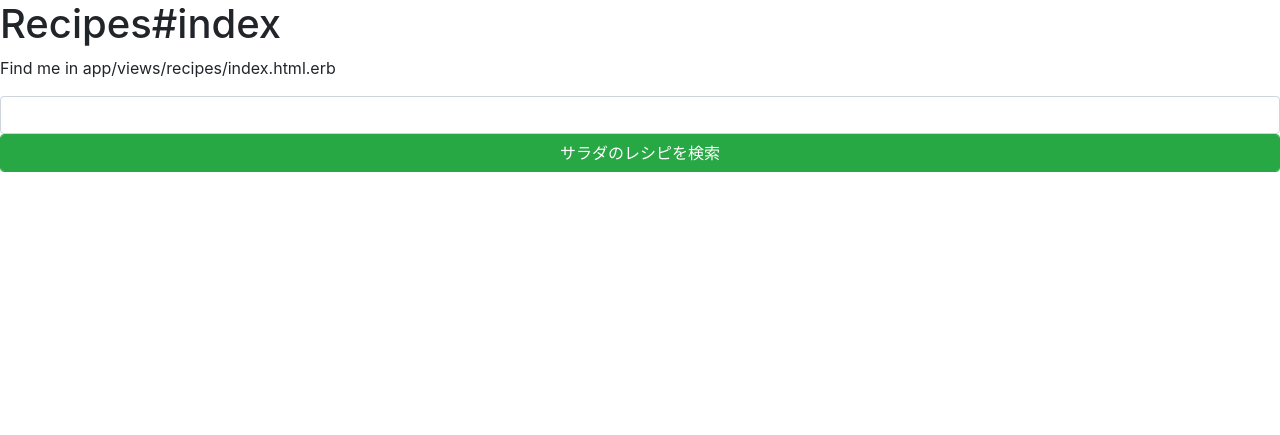
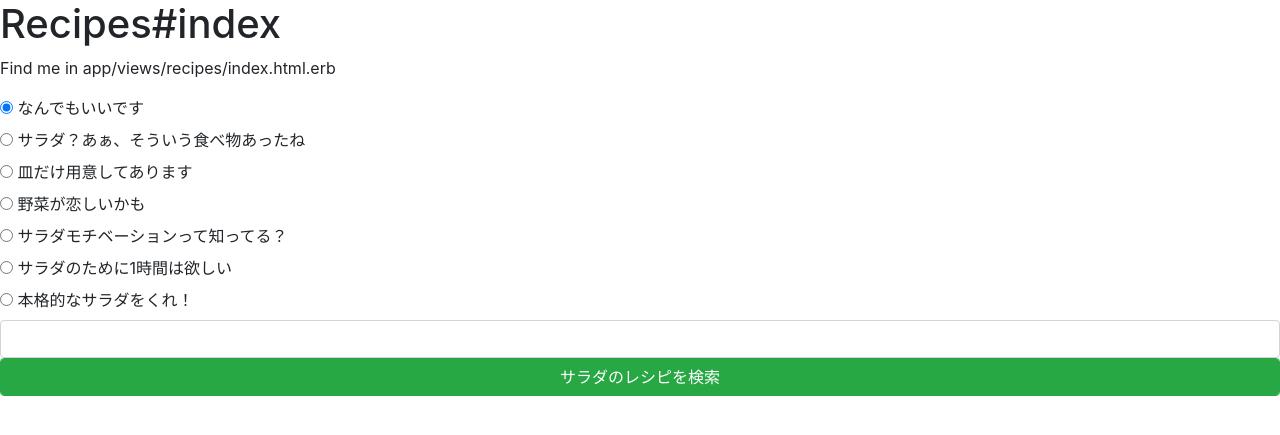
Before and after one commit to chikiuto/API_prac, a Rails app: page /recipes/index in a window 1280 px wide. Shown: the top 435 px of the page. Run offline with Rails 7, Linux system fonts and the light colour scheme; some libraries are stand-ins or nearby versions.

Commit message:
set radio button

```diff
--- a/app/controllers/recipes_controller.rb
+++ b/app/controllers/recipes_controller.rb
@@ -7,8 +7,11 @@ class RecipesController < ApplicationController
     # recipe_cost
     # recipe_indication
 
-    if params[:keyword]
-      @recipes = Recipe.where("recipe_material LIKE ?", "%#{params[:keyword]}%")
+    if params[:zairyou]
+      @recipes = Recipe.where("recipe_material LIKE ?", "%#{params[:zairyou]}%")
+      if params[:jikan]
+        @recipes = @recipes.where("recipe_indication LIKE ?", "%#{params[:jikan]}%")
+      end
     end
   end
 end
--- a/app/views/recipes/index.html.erb
+++ b/app/views/recipes/index.html.erb
@@ -2,11 +2,43 @@
 <p>Find me in app/views/recipes/index.html.erb</p>
 
 <div class="search-box">
-  <%= form_with url: recipes_index_path, method: :get, local: true do |form| %>
+  <%= form_with url: recipes_index_path, method: :get, local: true do |f| %>
   <!--フォーム内容 -->
     <div class="form-group">
-      <%= form.text_field :keyword, class: "form-control"%>
-      <%= form.submit 'サラダのレシピを検索', class: "form-control btn btn-success"%>
+
+      <%
+=begin%>
+ <%= form.select :jikan,
+      [['指定なし', ''],['5分以内', '5分以内'], ['約10分', '約10分'], ['約15分', '約15分'],
+       ['約30分', '約30分'], ['約1時間', '約1時間'], ['1時間以上', '1時間以上']],
+      { selected: '' },
+      class: "form-control"%>
+<%
+=end%>
+
+      <%= f.radio_button :jikan , ''%>
+      <%= f.label :jikan ,"なんでもいいです", value: '' %>
+      <br>
+      <%= f.radio_button :jikan ,'5分以内' %>
+      <%= f.label :jikan ,"サラダ？あぁ、そういう食べ物あったね", value: '5分以内', style: "display: inline-block;" %>
+      <br>
+      <%= f.radio_button :jikan ,'約10分' %>
+      <%= f.label :jikan ,"皿だけ用意してあります", value: '約10分', style: "display: inline-block;" %>
+      <br>
+      <%= f.radio_button :jikan ,'約15分' %>
+      <%= f.label :jikan ,"野菜が恋しいかも", value: '約15分', style: "display: inline-block;"%>
+      <br>
+      <%= f.radio_button :jikan ,'約30分' %>
+      <%= f.label :jikan ,"サラダモチベーションって知ってる？", value: '約30分', style: "display: inline-block;" %>
+      <br>
+      <%= f.radio_button :jikan ,'約1時間' %>
+      <%= f.label :jikan ,"サラダのために1時間は欲しい", value: '約1時間', style: "display: inline-block;" %>
+      <br>
+      <%= f.radio_button :jikan ,'1時間以上' %>
+      <%= f.label :jikan ,"本格的なサラダをくれ！", value: '1時間以上', style: "display: inline-block;" %>
+      <br>
+      <%= f.text_field :zairyou, class: "form-control"%>
+      <%= f.submit 'サラダのレシピを検索', class: "form-control btn btn-success"%>
     </div>
   <% end %>
 </div>
```
Also changed, not shown: app/views/recipes/_result.html.erb (+6 -4 lines), app/assets/javascript/recipe.js (added).
